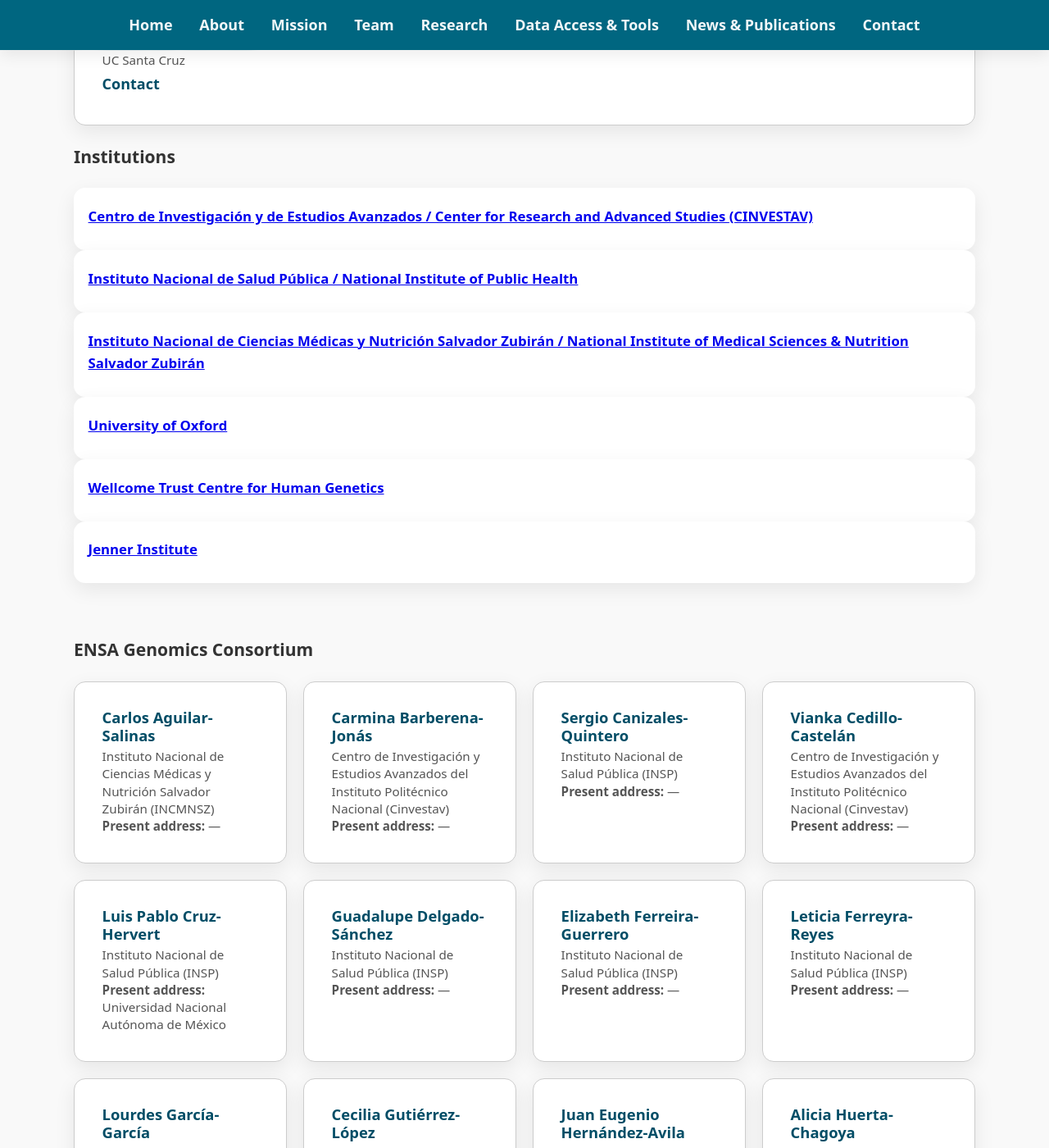
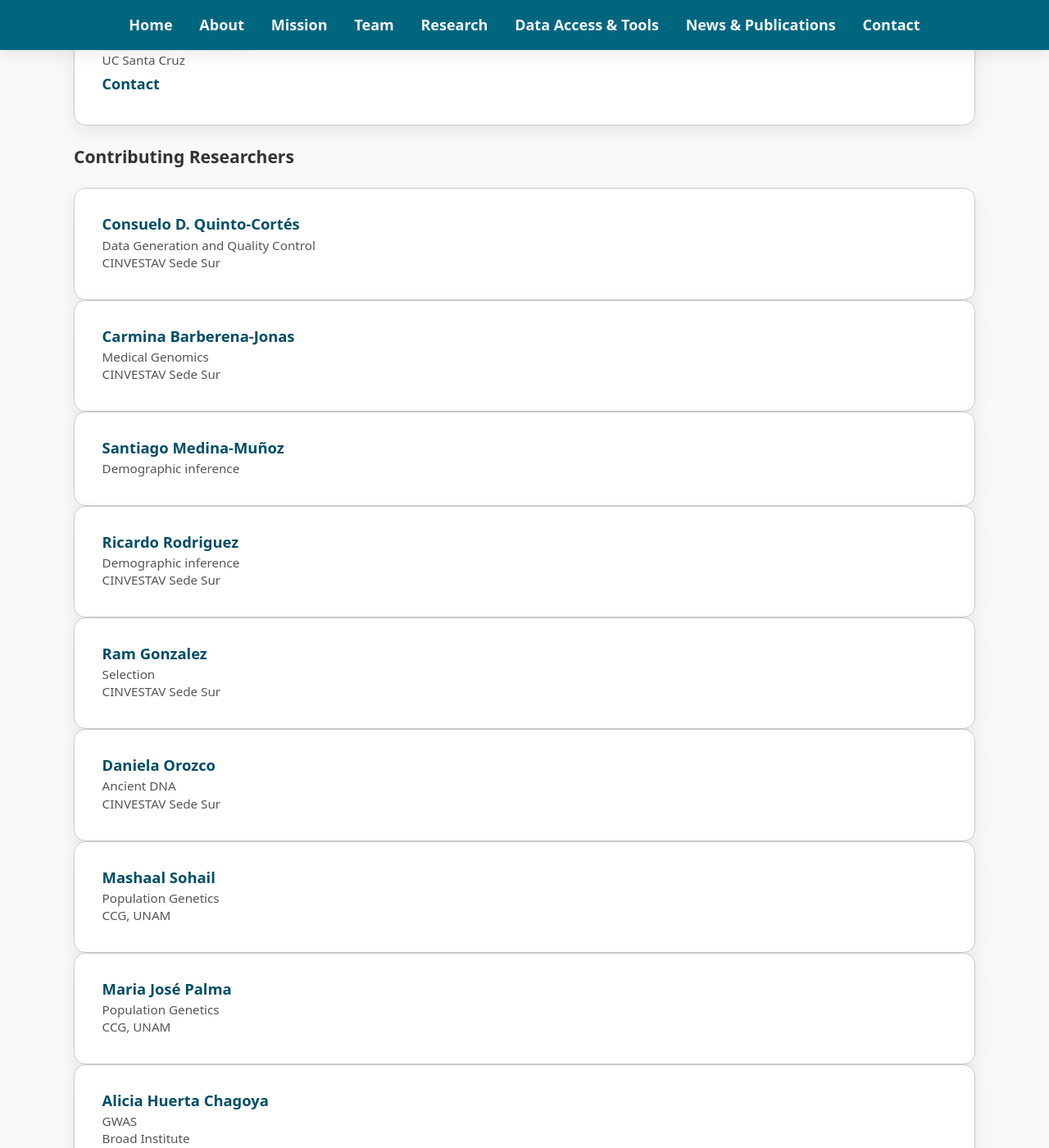
Before and after one commit to morenolab/MexicanBiobank_webpage, a Jekyll site: the page built from pages/team.md, in a window 1280 px wide and 1400 px high, scrolled down 3833 px. Shown: the whole window at 82% size. Built offline with Jekyll 4.4.1, drawn with Linux system fonts in a browser that asks for light colours; some of the changed text lies outside the part shown.

Commit message:
Update team.md

```diff
--- a/pages/team.md
+++ b/pages/team.md
@@ -141,6 +141,108 @@
               <div class="team-card__links">
                 <a href="mailto:ioannidis@ucsc.edu">Contact</a>
               </div>
+            </div>
+          </article>
+
+        <h3>Contributing Researchers</h3>
+
+
+
+          <article class="team-card">
+            <div class="team-card__body">
+              <h3 class="team-card__name">Consuelo D. Quinto-Cortés</h3>
+              <p class="team-card__meta">Data Generation and Quality Control</p>
+              <p class="team-card__meta">CINVESTAV Sede Sur</p>
+            </div>
+          </article>
+
+
+          <article class="team-card">
+            <div class="team-card__body">
+              <h3 class="team-card__name">Carmina Barberena-Jonas</h3>
+              <p class="team-card__meta">Medical Genomics</p>
+              <p class="team-card__meta">CINVESTAV Sede Sur</p>
+            </div>
+          </article>
+
+        <article class="team-card">
+            <div class="team-card__body">
+              <h3 class="team-card__name">Santiago Medina-Muñoz</h3>
+              <p class="team-card__meta">Demographic inference</p>
+            </div>
+          </article>
+
+        <article class="team-card">
+            <div class="team-card__body">
+              <h3 class="team-card__name">Ricardo Rodriguez</h3>
+              <p class="team-card__meta">Demographic inference</p>
+              <p class="team-card__meta">CINVESTAV Sede Sur</p>
+            </div>
+          </article>
+
+        <article class="team-card">
+            <div class="team-card__body">
+              <h3 class="team-card__name">Ram Gonzalez</h3>
+              <p class="team-card__meta">Selection</p>
+              <p class="team-card__meta">CINVESTAV Sede Sur</p>
+            </div>
+          </article>
+
+
+        <article class="team-card">
+            <div class="team-card__body">
+              <h3 class="team-card__name">Daniela Orozco</h3>
+              <p class="team-card__meta">Ancient DNA</p>
+              <p class="team-card__meta">CINVESTAV Sede Sur</p>
+            </div>
+          </article>
+
+
+        <article class="team-card">
+            <div class="team-card__body">
+              <h3 class="team-card__name">Mashaal Sohail</h3>
+              <p class="team-card__meta">Population Genetics</p>
+              <p class="team-card__meta">CCG, UNAM</p>
+            </div>
+          </article>
+
+        <article class="team-card">
+            <div class="team-card__body">
+              <h3 class="team-card__name">Maria José Palma</h3>
+              <p class="team-card__meta">Population Genetics</p>
+              <p class="team-card__meta">CCG, UNAM</p>
+            </div>
+          </article>
+
+        <article class="team-card">
+            <div class="team-card__body">
+              <h3 class="team-card__name">Alicia Huerta Chagoya</h3>
+              <p class="team-card__meta">GWAS</p>
+              <p class="team-card__meta">Broad Institute</p>
+            </div>
+          </article>
+
+        <article class="team-card">
+            <div class="team-card__body">
+              <h3 class="team-card__name">Josep Mercader</h3>
+              <p class="team-card__meta">GWAS</p>
+              <p class="team-card__meta">Broad Institute</p>
+            </div>
+          </article>
+
+        <article class="team-card">
+            <div class="team-card__body">
+              <h3 class="team-card__name">Claudia Gonzaga Jauregui</h3>
+              <p class="team-card__meta">LIIGH, UNAM</p>
+              <p class="team-card__meta">Broad Institute</p>
+            </div>
+          </article>
+
+        <article class="team-card">
+            <div class="team-card__body">
+              <h3 class="team-card__name">Maria Avila Arcos</h3>
+              <p class="team-card__meta">LIIGH, UNAM</p>
+              <p class="team-card__meta">Ancient DNA</p>
             </div>
           </article>
 
@@ -451,6 +553,7 @@
                 <p>This project is co-funded by Mexico’s National Council of Science and Technology (CONACYT) and The UK Research Councils (RCUK) through The Newton Fund.</p>
 
                 <p>FONCICYT - RCUK 2016-2019: The Mexican Biobank Project: Building Capacity for Big Data Science in Medical Genomics in Admixed Populations.</p>
+                <p>Chan Zuckerberg Initiative - CZI-2024-354605: AI modeling of genomic and single-cell transcriptomic datasets from underrepresented ancestries across Latin America.</p>
                 </body>
 
 </section>
```
Also changed, not shown: other parts of pages/team.md (+1 -1 lines).
